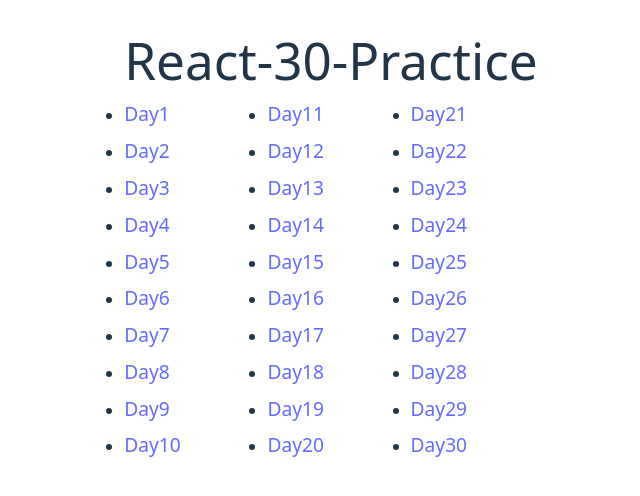
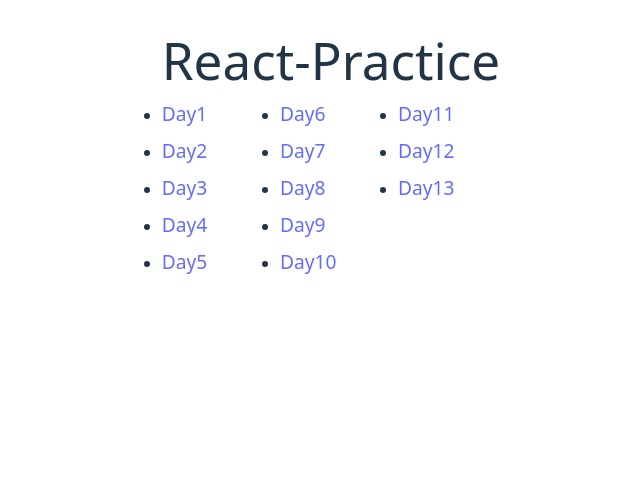
Before and after one commit to hangineer/React-30-Practice, a React (Vite) app: page / in a window 1280 px wide. Shown: the top 496 px of the page, without its empty margins (309-949 px from the left). Built offline with nearby package versions, Linux system fonts and the light colour scheme.

Commit message:
feat: update README.md & practice list

```diff
--- a/src/App.jsx
+++ b/src/App.jsx
@@ -6,7 +6,7 @@
 function App() {
   return (
     <>
-      <h1>React-30-Practice</h1>
+      <h1>React-Practice</h1>
       <PracticeList />
     </>
   );
--- a/src/component/PracticeList.jsx
+++ b/src/component/PracticeList.jsx
@@ -1,5 +1,5 @@
 import { Link } from "react-router";
-const totalDays = 30;
+const totalDays = 13;
 
 function PracticeList() {
   return (
```
Also changed, not shown: src/routes/index.jsx (+10 -0 lines), 1 other file (tests, documents, lock files or other folders).
